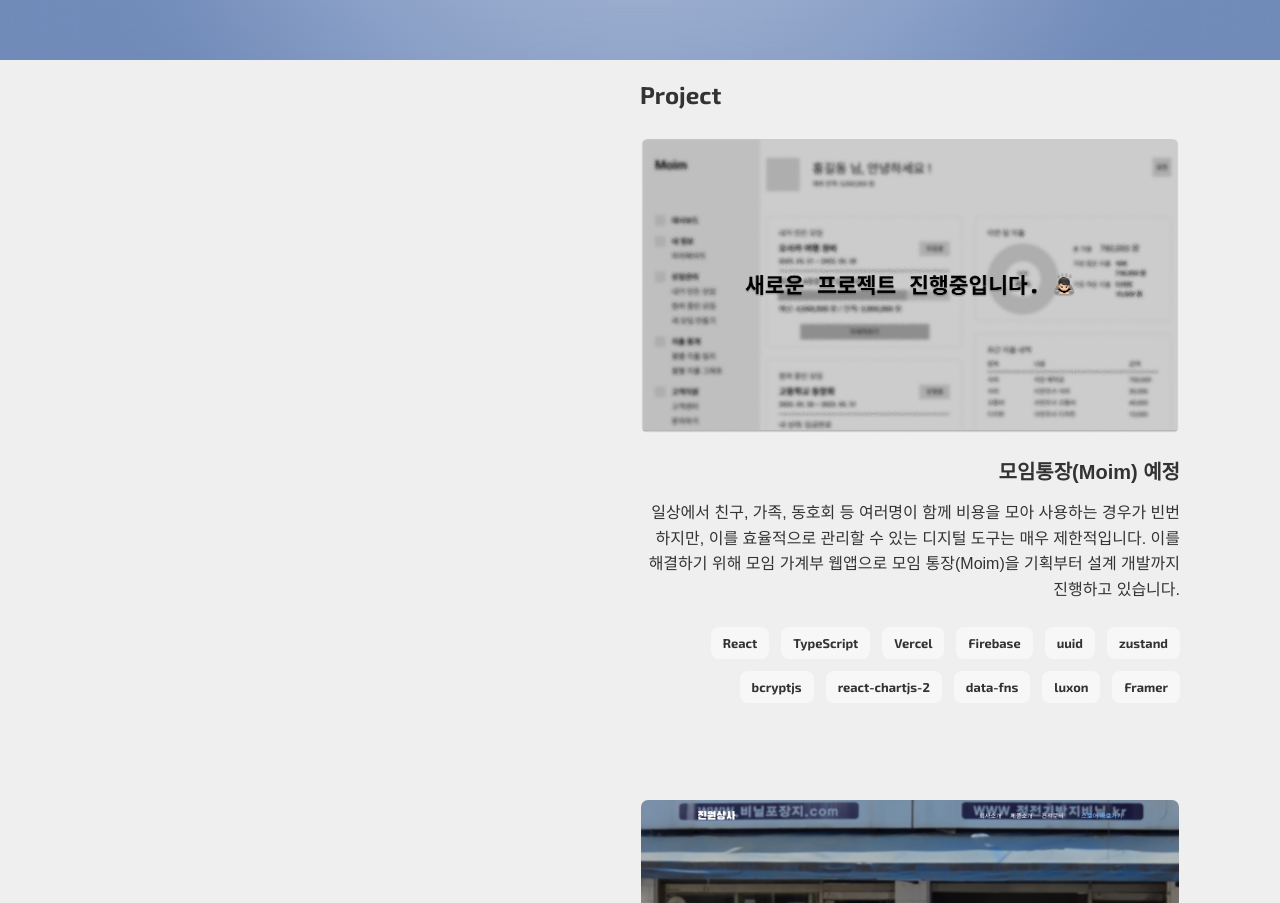
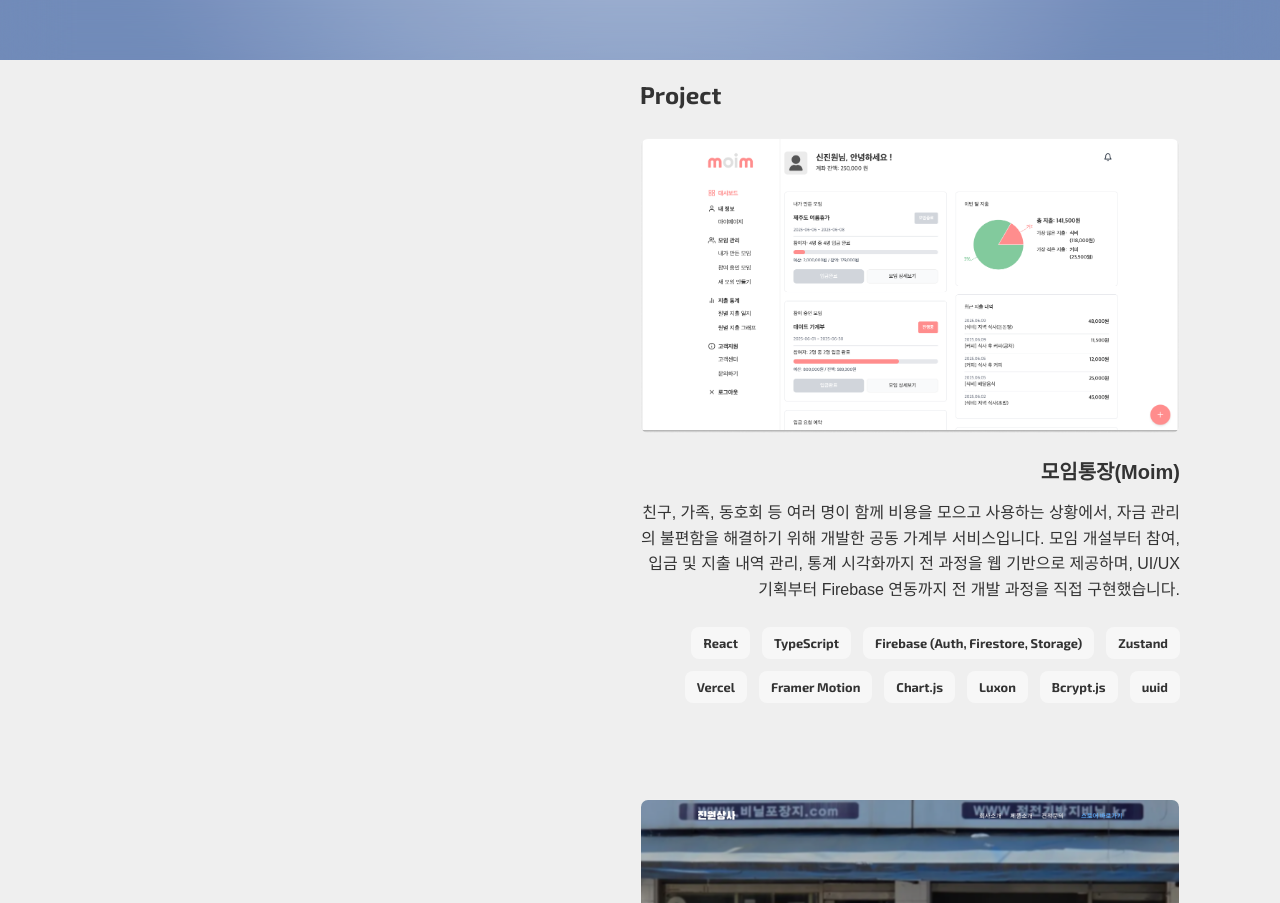
Before and after one commit to JinwonShen/2025_portfolio, a Next.js app: page / in a window 1280 px wide. Shown: the part 740-1643 px from the top of the page. Built offline with nearby package versions, Linux system fonts and the light colour scheme; no server answers; the database is empty; a web font is replaced by a local one.

Commit message:
moim 프로젝트 추가

```diff
--- a/src/data/project.ts
+++ b/src/data/project.ts
@@ -1,26 +1,24 @@
 export const projects = [
 	{
 		id: "project1",
-		title: "모임통장(Moim) 예정",
-		image: "/images/project/project-newProject.png",
+		title: "모임통장(Moim)",
+		image: "/images/project/project-moim.png",
 		alt: "Moim(모임통장)",
-		visit:
-			"https://sjinwon.notion.site/Moim-1f2072ea8d35807ca46cdd517b4079ce?pvs=4",
+		visit: "https://moim-app.vercel.app/",
 		github: "https://github.com/JinwonShen/moim-app",
 		description:
-			"일상에서 친구, 가족, 동호회 등 여러명이 함께 비용을 모아 사용하는 경우가 빈번하지만, 이를 효율적으로 관리할 수 있는 디지털 도구는 매우 제한적입니다. 이를 해결하기 위해 모임 가계부 웹앱으로 모임 통장(Moim)을 기획부터 설계 개발까지 진행하고 있습니다.",
+			"친구, 가족, 동호회 등 여러 명이 함께 비용을 모으고 사용하는 상황에서, 자금 관리의 불편함을 해결하기 위해 개발한 공동 가계부 서비스입니다. 모임 개설부터 참여, 입금 및 지출 내역 관리, 통계 시각화까지 전 과정을 웹 기반으로 제공하며, UI/UX 기획부터 Firebase 연동까지 전 개발 과정을 직접 구현했습니다.",
 		skills: [
 			"React",
 			"TypeScript",
+			"Firebase (Auth, Firestore, Storage)",
+			"Zustand",
 			"Vercel",
-			"Firebase",
+			"Framer Motion",
+			"Chart.js",
+			"Luxon",
+			"Bcrypt.js",
 			"uuid",
-			"zustand",
-			"bcryptjs",
-			"react-chartjs-2",
-			"data-fns",
-			"luxon",
-			"Framer",
 		],
 	},
 	{
```
Also changed, not shown: public/images/project/project-moim.png (added).
